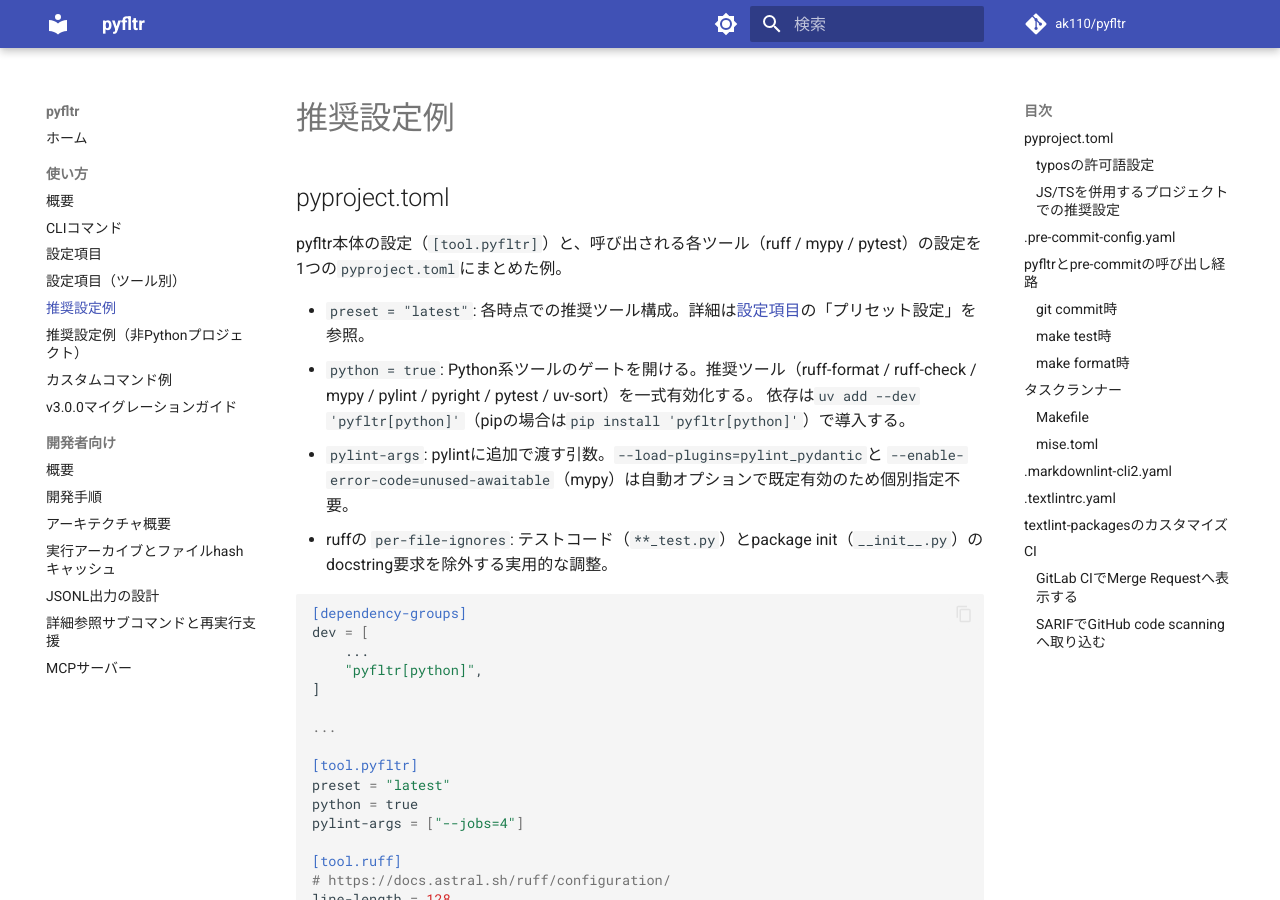
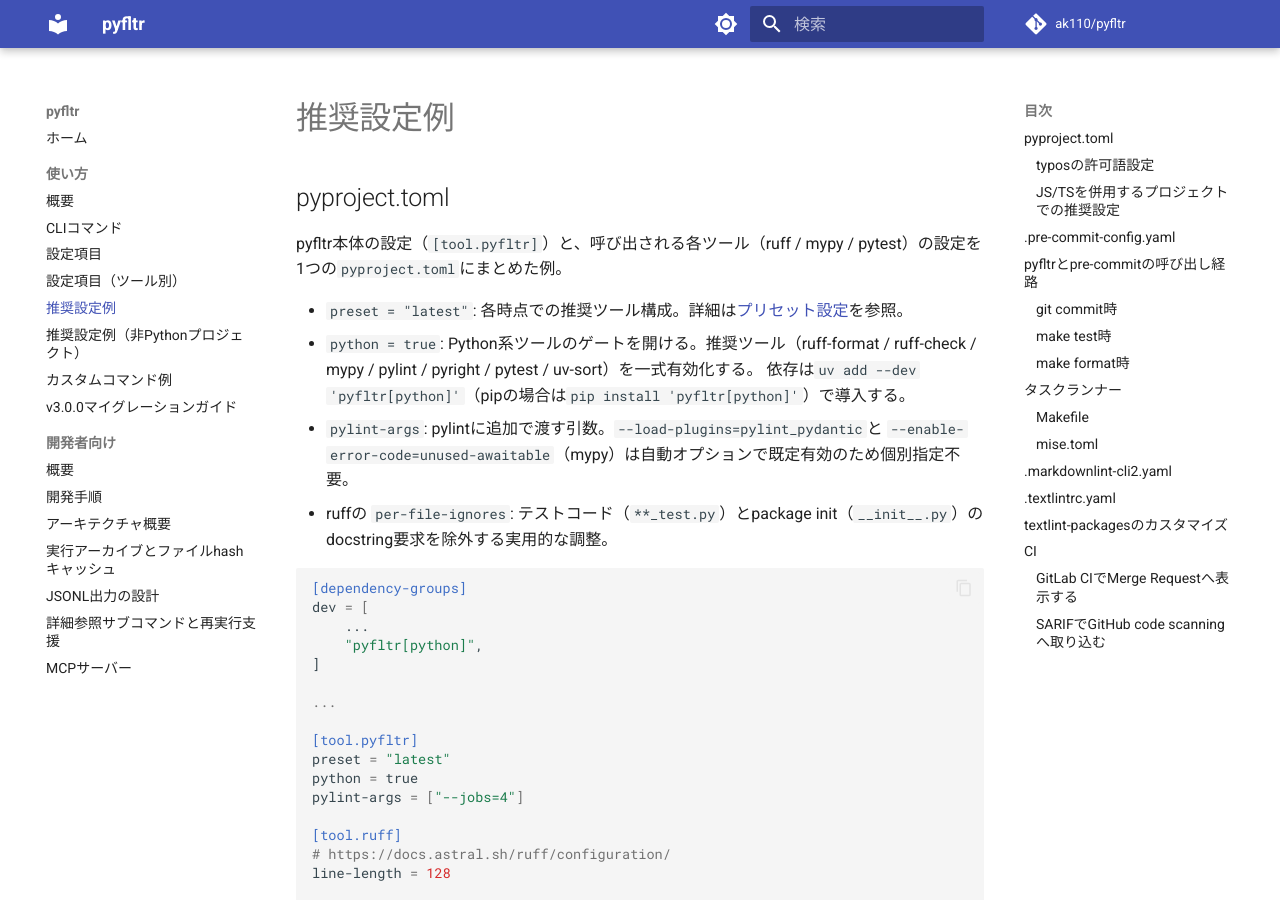
Before and after one commit to ak110/pyfltr, an MkDocs documentation site: the page built from docs/guide/recommended.md, in a window 1280 px wide and 900 px high. Built offline with MkDocs 1.6.1 and Material for MkDocs 9.7.7, drawn with Linux system fonts in a browser that asks for light colours; comment, search, counter and statistics services are not loaded.

Commit message:
docs: プリセット設定見出しにアンカーを付与しrecommended.mdから直接リンクする
recommended.mdの冒頭からconfiguration.mdのプリセット節へ直接飛べるよう、
MkDocs（Material）のslugifyが英数優先のため`{#preset}`記法で明示アンカーを併設した。
markdownlint MD051の検出にも合致する。

```diff
--- a/docs/guide/recommended.md
+++ b/docs/guide/recommended.md
@@ -4,7 +4,7 @@
 
 pyfltr本体の設定（`[tool.pyfltr]`）と、呼び出される各ツール（ruff / mypy / pytest）の設定を1つの`pyproject.toml`にまとめた例。
 
-- `preset = "latest"`: 各時点での推奨ツール構成。詳細は[設定項目](configuration.md)の「プリセット設定」を参照。
+- `preset = "latest"`: 各時点での推奨ツール構成。詳細は[プリセット設定](configuration.md#preset)を参照。
 - `python = true`: Python系ツールのゲートを開ける。推奨ツール（ruff-format / ruff-check / mypy /
   pylint / pyright / pytest / uv-sort）を一式有効化する。
   依存は`uv add --dev 'pyfltr[python]'`（pipの場合は`pip install 'pyfltr[python]'`）で導入する。
```
Also changed, not shown: docs/guide/configuration.md (+1 -1 lines).
